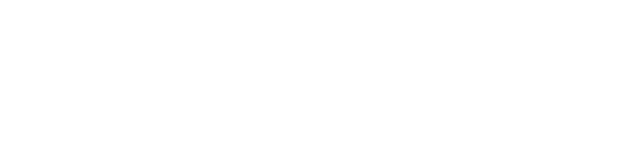
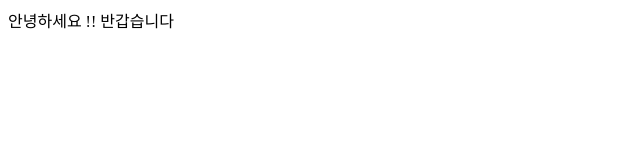
Before and after one commit to ohyounjo/0, a plain HTML site: page index.html in a window 1280 px wide. Shown: the whole page, without its empty margins (0-640 px from the left). Drawn offline with Linux system fonts and the light colour scheme.

Commit message:
yml tab 수정

```diff
--- a/index.html
+++ b/index.html
@@ -7,5 +7,8 @@
 </head>
 <body>
 
+     안녕하세요 !! 반갑습니다
+
+
 </body>
 </html>
```
Also changed, not shown: 1 other file.
